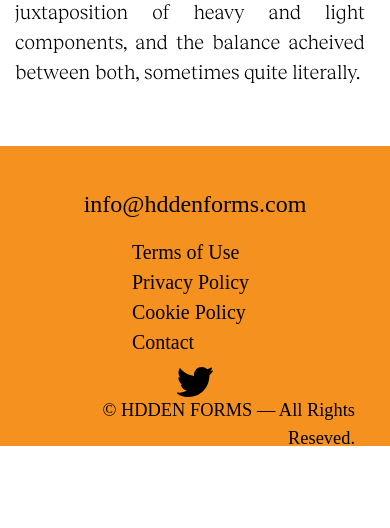
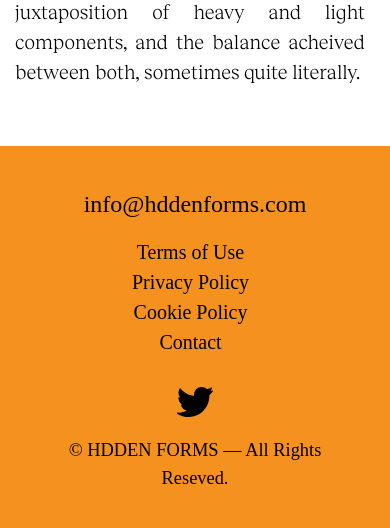
Before and after one commit to chattertechno/hdden, a PHP site: page /hddenforms/index.php in a window 390 px wide. Shown: the part 1836-2364 px from the top of the page. Before the commit the page ends 2282 px from the top, so only its background shows below. Run offline with PHP 8.4, Linux system fonts and the light colour scheme; some libraries are stand-ins or nearby versions; some web fonts are replaced.

Commit message:
ASSETS/CSS: init.css - footer mobile text alignment fixed

```diff
--- a/assets/css/init.css
+++ b/assets/css/init.css
@@ -905,11 +905,20 @@ footer {
   }
 
   /*Footer */
+  footer {
+    height: auto !important;
+  }
   .footer__mail {
     text-align: center;
   }
 
   .footer__social ul {
     flex-direction: column;
+    text-align: center;
+    margin-bottom: 20px;
+  }
+
+  .footer__copyright {
+    text-align: center;
   }
 }
```
